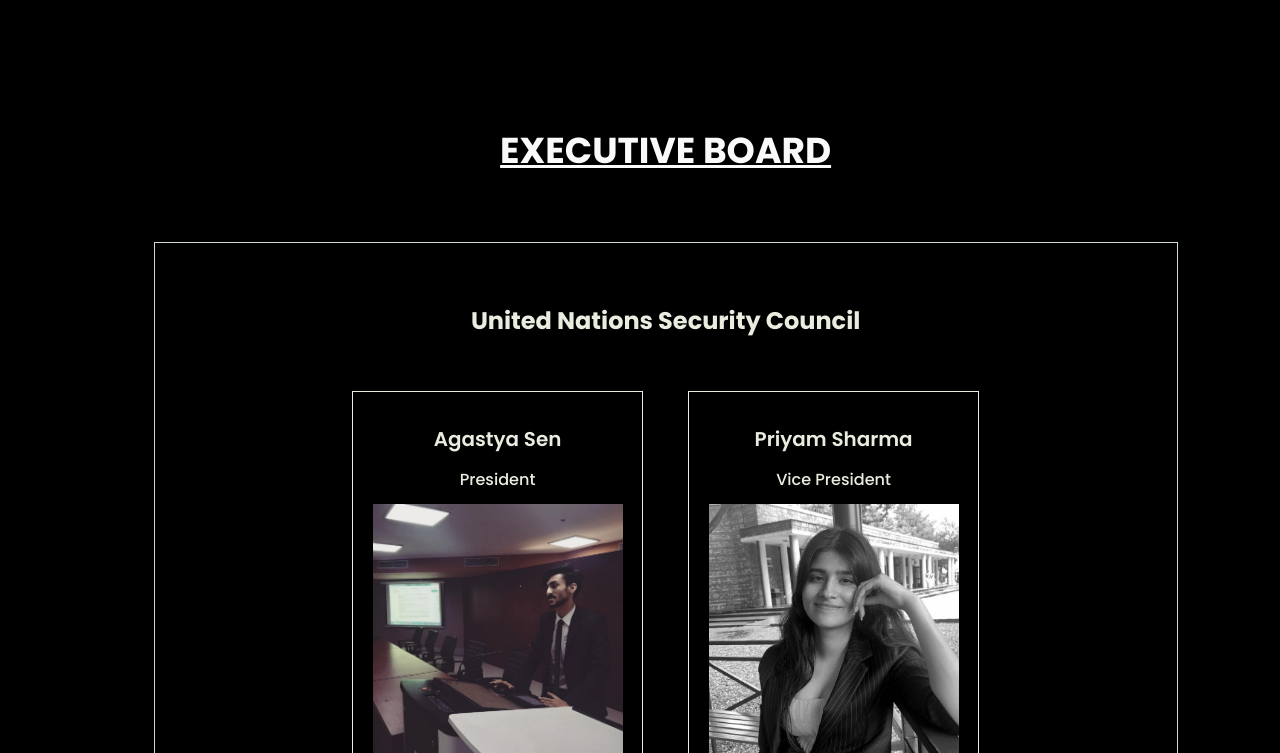
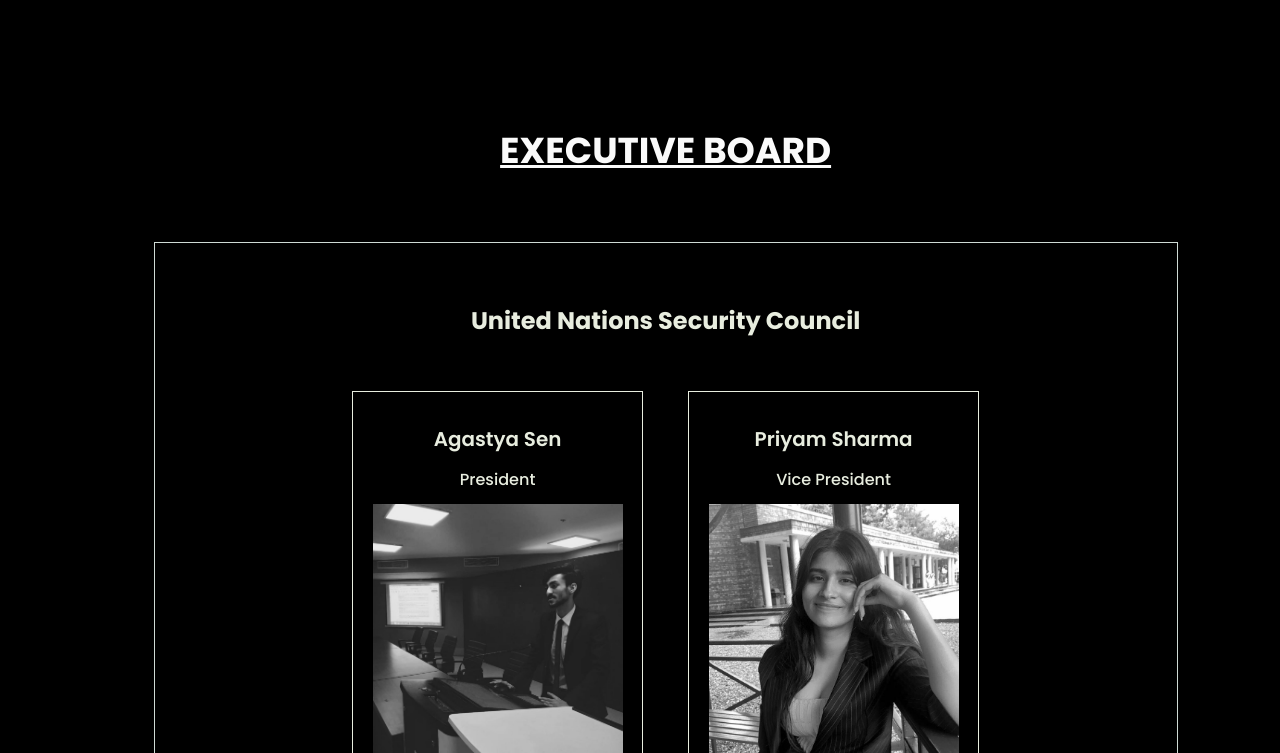
Before and after one commit to rajatvarma/lexmun2020-website, a plain HTML site: page eb.html in a window 1280 px wide. Shown: the part 199-952 px from the top of the page. Drawn offline with Linux system fonts and the light colour scheme.

Commit message:
i broke it?

```diff
--- a/src/css/style.css
+++ b/src/css/style.css
@@ -212,7 +212,7 @@
 .inner-card img {
     height: 250px;
     width: 250px;
-    /*filter: grayscale();*/
+    filter: grayscale();
 }
 
 
```
